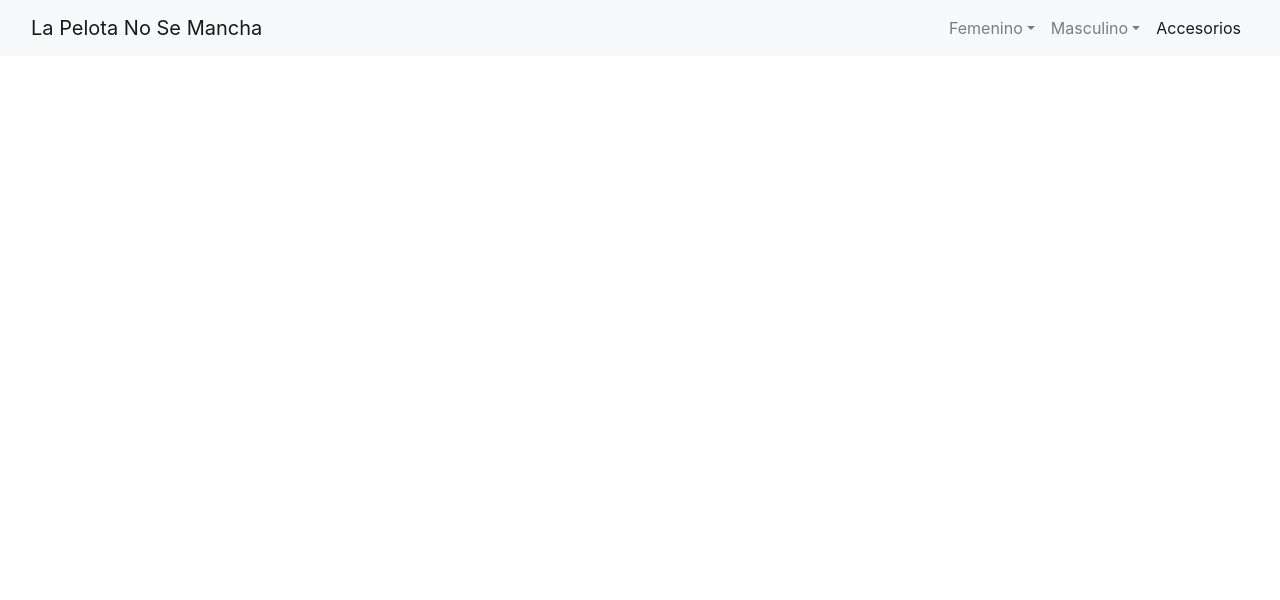
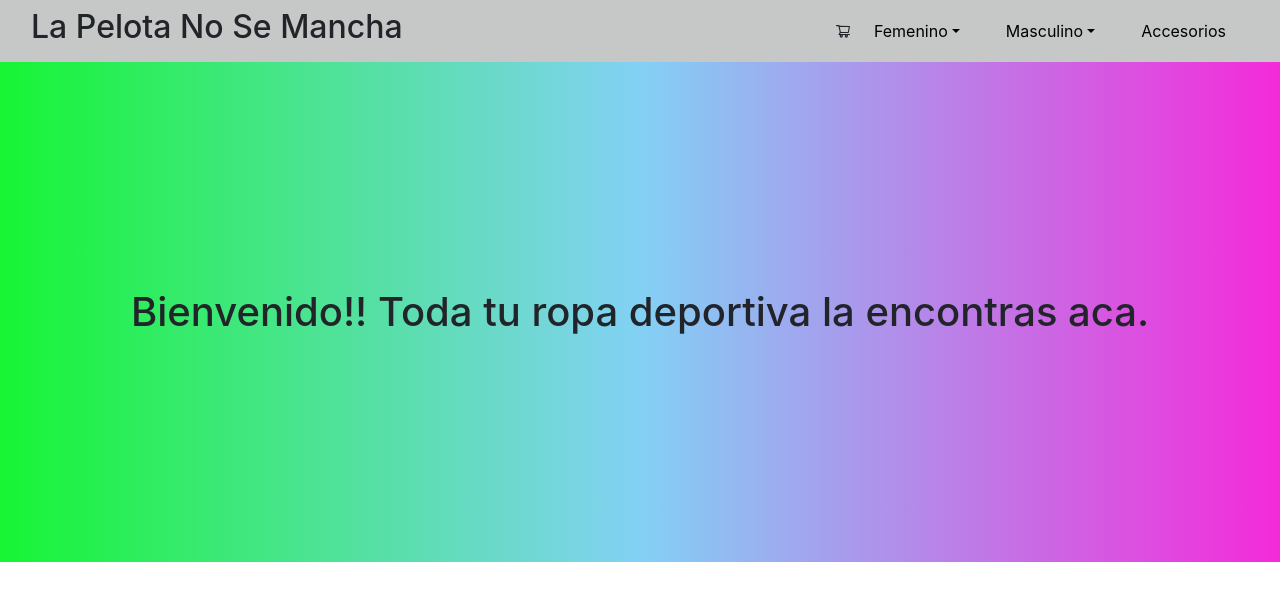
Before and after one commit to David-Forastieri/Proyecto-curso-react, a React (Create React App) app: page / in a window 1280 px wide. Shown: the top 600 px of the page. Built offline with nearby package versions, Linux system fonts and the light colour scheme.

Commit message:
Desafio 4, crear container

```diff
--- a/package.json
+++ b/package.json
@@ -12,6 +12,7 @@
     "react": "^17.0.1",
     "react-bootstrap": "^1.4.3",
     "react-dom": "^17.0.1",
+    "react-icons": "^4.1.0",
     "react-scripts": "4.0.1",
     "reactstrap": "^8.9.0",
     "web-vitals": "^0.2.4"
--- a/src/App.js
+++ b/src/App.js
@@ -1,12 +1,13 @@
 //import logo from './logo.svg';
-//import './App.css';
-import NavBar from './components/NavBar';
 import 'bootstrap/dist/css/bootstrap.min.css';
+import NavBar from './components/Navbar/Index';
+import ItemLIstContainer from './components/container/ItemLIstContainer';
 
 const App = () => {
   return(
     <>
       <NavBar />
+      <ItemLIstContainer greeting={'Bienvenido!! Toda tu ropa deportiva la encontras aca.'} />
     </>
   )
 }
--- a/src/components/NavBar.js
+++ /dev/null
@@ -1,43 +0,0 @@
-
-import React from 'react';
-
-const NavBar = () => {
-  return (
-    <nav className="navbar navbar-expand-lg navbar-light bg-light">
-      <div className="container-fluid">
-        <a className="navbar-brand" href="/#">La Pelota No Se Mancha</a>
-        <button className="navbar-toggler" type="button" data-bs-toggle="collapse" data-bs-target="#navbarSupportedContent" aria-controls="navbarSupportedContent" aria-expanded="false" aria-label="Toggle navigation">
-          <span className="navbar-toggler-icon"></span>
-        </button>
-        <div className="collapse navbar-collapse justify-content-end" id="navbarSupportedContent">
-          <ul className="navbar-nav me-auto mb-2 mb-lg-0">
-            <li className="nav-item dropdown">
-              <a className="nav-link dropdown-toggle" href="#" id="navbarDropdown" role="button" data-bs-toggle="dropdown" aria-expanded="false">
-                Femenino</a>
-                <ul className="dropdown-menu" aria-labelledby="navbarDropdown">
-                  <li><a className="dropdown-item" href="#">Calzado</a></li>
-                  <li><a className="dropdown-item" href="#">Camisetas</a></li>
-                  <li><a className="dropdown-item" href="#">Pantalones</a></li>
-                </ul>
-            </li>
-            <li className="nav-item dropdown">
-              <a className="nav-link dropdown-toggle" href="#" id="navbarDropdown" role="button" data-bs-toggle="dropdown" aria-expanded="false">
-                Masculino</a>
-                <ul className="dropdown-menu" aria-labelledby="navbarDropdown">
-                  <li><a className="dropdown-item" href="#">Calzado</a></li>
-                  <li><a className="dropdown-item" href="#">Camisetas</a></li>
-                  <li><a className="dropdown-item" href="#">Pantalones</a></li>
-                </ul>
-            </li>
-            <li className="nav-item">
-              <a className="nav-link active" aria-current="page" href="#">Accesorios</a>
-            </li>
-          </ul>
-        </div>
-      </div>
-    </nav>
-
-  )
-}
-
-export default NavBar;
--- /dev/null
+++ b/src/components/Navbar/CartWidget.js
@@ -0,0 +1,12 @@
+import React from 'react';
+import { AiOutlineShoppingCart } from "react-icons/ai";
+
+const CartWidget = () => {
+    return (
+        <>
+           <AiOutlineShoppingCart />
+        </>
+    )
+}
+
+export default CartWidget
--- /dev/null
+++ b/src/components/Navbar/Index.js
@@ -0,0 +1,49 @@
+
+import React from 'react';
+import CartWidget from './CartWidget';
+import './style.css';
+
+
+const NavBar = () => {
+  return (
+    <>
+      <nav className="navbar navbar-expand-lg">
+        <div className="container-fluid">
+          <h2 className="logo">La Pelota No Se Mancha</h2>
+          <button className="navbar-toggler" type="button" data-bs-toggle="collapse" data-bs-target="#navbarSupportedContent" aria-controls="navbarSupportedContent" aria-expanded="false" aria-label="Toggle navigation">
+            <span className="navbar-toggler-icon"></span>
+          </button>
+          <div className="collapse navbar-collapse justify-content-end" id="navbarSupportedContent">
+          <CartWidget />
+            <ul className="navbar-nav me-auto mb-2 mb-lg-0">
+              <li className="nav-item dropdown">
+                <a className="nav-link dropdown-toggle" href="#" id="navbarDropdown" role="button" data-bs-toggle="dropdown" aria-expanded="false">
+                  Femenino</a>
+                  <ul className="dropdown-menu" aria-labelledby="navbarDropdown">
+                    <li><a className="dropdown-item" href="#">Calzado</a></li>
+                    <li><a className="dropdown-item" href="#">Camisetas</a></li>
+                    <li><a className="dropdown-item" href="#">Pantalones</a></li>
+                  </ul>
+              </li>
+              <li className="nav-item dropdown">
+                <a className="nav-link dropdown-toggle" href="#" id="navbarDropdown" role="button" data-bs-toggle="dropdown" aria-expanded="false">
+                  Masculino</a>
+                  <ul className="dropdown-menu" aria-labelledby="navbarDropdown">
+                    <li><a className="dropdown-item" href="#">Calzado</a></li>
+                    <li><a className="dropdown-item" href="#">Camisetas</a></li>
+                    <li><a className="dropdown-item" href="#">Pantalones</a></li>
+                  </ul>
+              </li>
+              <li className="nav-item">
+                <a className="nav-link active" aria-current="page" href="#">Accesorios</a>
+              </li>
+            </ul>
+          </div>
+        </div>
+      </nav>
+    </>
+
+  )
+}
+
+export default NavBar;
--- /dev/null
+++ b/src/components/Navbar/style.css
@@ -0,0 +1,12 @@
+
+nav{
+    background-color: rgb(198, 199, 199);
+}
+li a{
+    color: #000;
+    margin: 0 15px ;
+}
+li a:hover{
+    font-weight: bold;
+    color: black;
+}
--- /dev/null
+++ b/src/components/container/ItemLIstContainer.js
@@ -0,0 +1,12 @@
+
+import React from 'react';
+import './style.css';
+const ItemLIstContainer = ({greeting}) => {
+    return (
+        <>
+           <h1> {greeting} </h1>
+        </>
+    )
+}
+
+export default ItemLIstContainer
--- /dev/null
+++ b/src/components/container/style.css
@@ -0,0 +1,8 @@
+
+h1{
+    background:linear-gradient(to left, #f52ada, #83d1f5, #16f534 ) ;
+    height: 500px;
+    display: flex;
+    justify-content: center;
+    align-items: center;
+}
```
Also changed, not shown: 2 other files (tests, documents, lock files or other folders).
